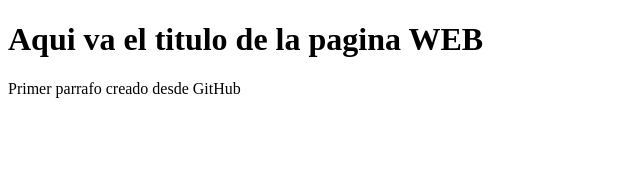
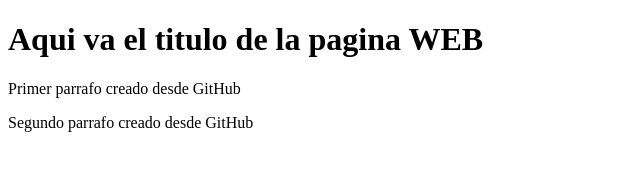
Before and after one commit to DEIV-06/proyecto-web-empresa, a plain HTML site: page index.html in a window 1280 px wide. Shown: the whole page, without its empty margins (0-640 px from the left). Drawn offline with Linux system fonts and the light colour scheme.

Commit message:
Agregado segundo parrafo index.html

```diff
--- a/index.html
+++ b/index.html
@@ -8,5 +8,6 @@
 <body>
     <h1>Aqui va el titulo de la pagina WEB</h1>
     <p>Primer parrafo creado desde GitHub</p>
+    <p>Segundo parrafo creado desde GitHub</p>
 </body>
 </html>
```
